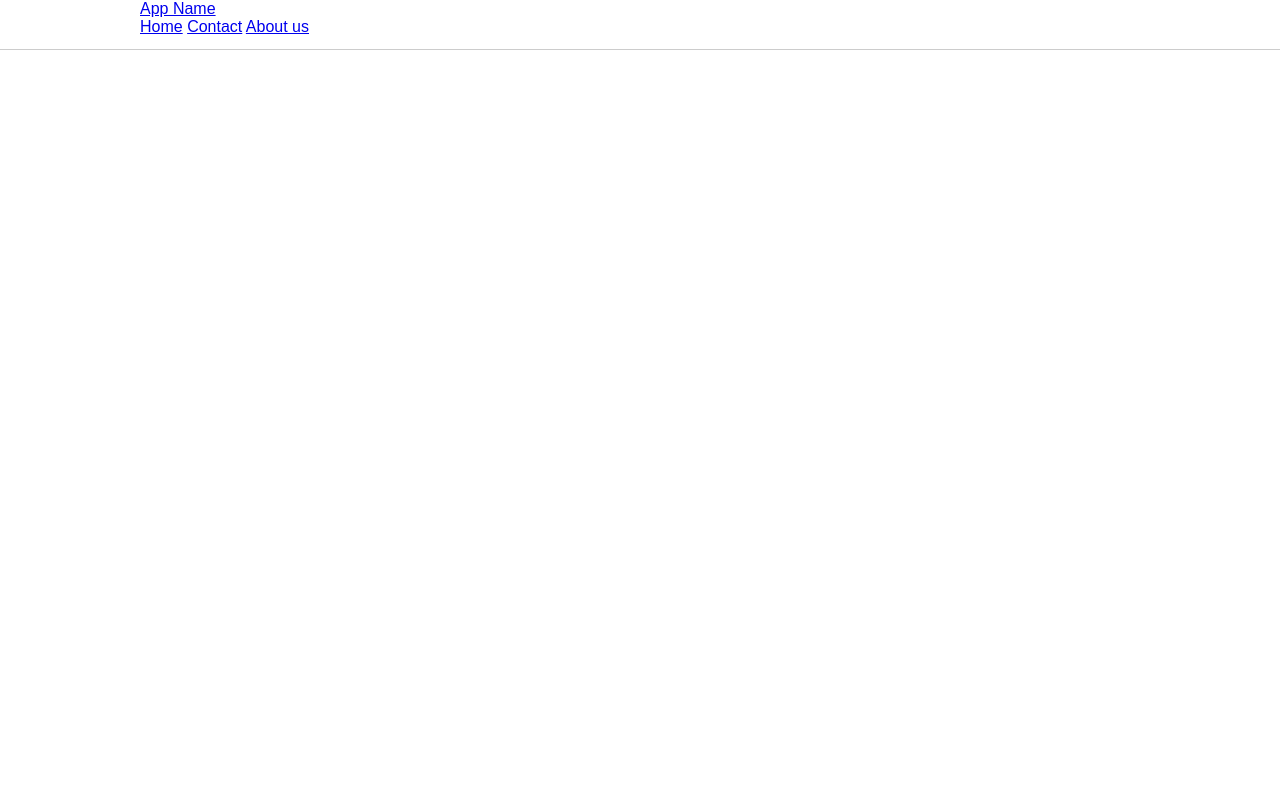
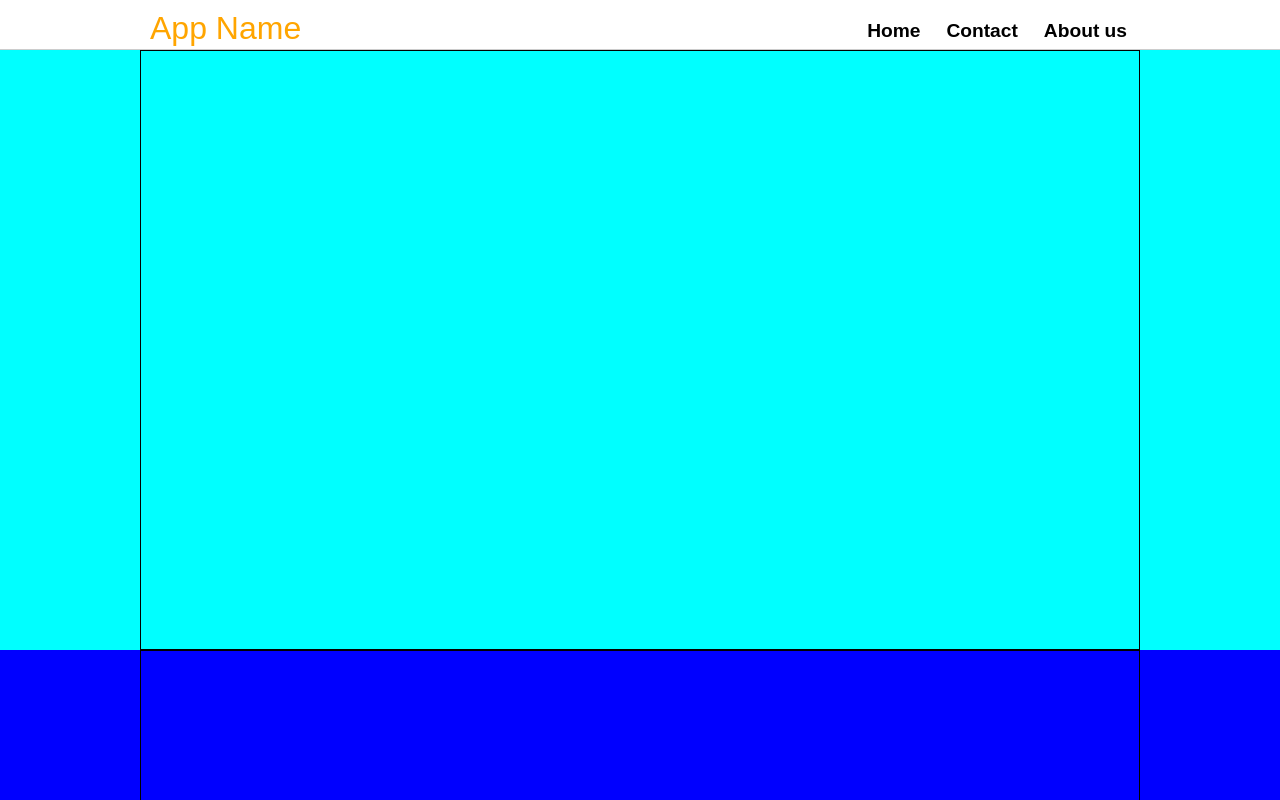
Before and after one commit to ocb-dev-04/full.stack.dev, a plain HTML site: page Front-End/index.html in a window 1280 px wide. Shown: the top 800 px of the page. Drawn offline with Linux system fonts and the light colour scheme.

Commit message:
*Add basic colors and dimensions

```diff
--- a/Front-End/css/global.css
+++ b/Front-End/css/global.css
@@ -8,10 +8,21 @@
 .center{
     width: 80%;
     max-width: 1000px;
+    display: flex;
 }
 
-header, section, footer{
+header, footer{
     width: 100%;
     display: flex;
     justify-content: center;
+
+    position: absolute;
 }
+
+#between{
+    justify-content: space-between;
+}
+
+#around{
+    justify-content: space-around;
+}
--- a/Front-End/css/index.css
+++ b/Front-End/css/index.css
@@ -3,13 +3,85 @@
 1- dimensions
 2- fonts (if need)
 3- style (colors)
+4- transicions (if need)
 
 */
 
 header{
     height: 50px;
     position: fixed;
+    margin-top: -50px;
     z-index: 10;
 
+    background-color: #fff;
     border-bottom: 1px solid rgba(0, 0, 0, .2);
 }
+
+.slogan{
+    width: 300px;
+    height: 50px;
+}
+
+.slogan a{
+    display: block;
+    padding: 10px;
+    width: 175px;
+    font-size: 2em;
+    text-decoration: none;
+
+    color: orange;
+}
+
+.nav_menu{
+    width: 500px;
+    height: 50px;
+
+    display: flex;
+    justify-content: flex-end;
+}
+
+.nav_menu a{
+    display: block;
+    padding: 5px 10px;
+    margin: 15px 3px;
+
+    font-size: 1.2em;
+    font-weight: bold;
+    text-decoration: none;
+
+    color: #000;
+
+    transition: .2s;
+}
+
+.nav_menu a:hover{
+    color: orange;
+}
+
+                /* section and all containers */
+
+.container{
+    width: 100%;
+    height: auto;
+    display: flex;
+    justify-content: center;
+    position: relative;
+}
+
+.cnt1{
+    background-color: aqua;
+    margin-top: 50px;
+}
+
+.cnt2{
+    background-color: blue;
+}
+
+.cnt3{
+    background-color: aquamarine;
+}
+
+#div1{
+    border: 1px solid;
+    height: 600px;
+}
--- a/Front-End/index.html
+++ b/Front-End/index.html
@@ -14,8 +14,8 @@
 <body>
 <!-- nav and header -->
 <header>
-    <div class="center">
-        <div class="">
+    <div class="center" id="between">
+        <div class="slogan">
             <a href="#">App Name</a>
         </div>
 
@@ -27,20 +27,23 @@
     </div>
 </header>
 
-<!-- info and diferent containers -->
-<section>
-    <div class="center div-1">
+<div class="container cnt1">
+    <div class="center" id="div1">
 
     </div>
+</div>
 
-    <div class="center div-2">
+<div class="container cnt2">
+    <div class="center" id="div1">
 
     </div>
+</div>
 
-    <div class="center div-3">
+<div class="container cnt3">
+    <div class="center" id="div1">
 
     </div>
-</section>
+</div>
 
 <!-- all rights and more -->
 <footer>
```
